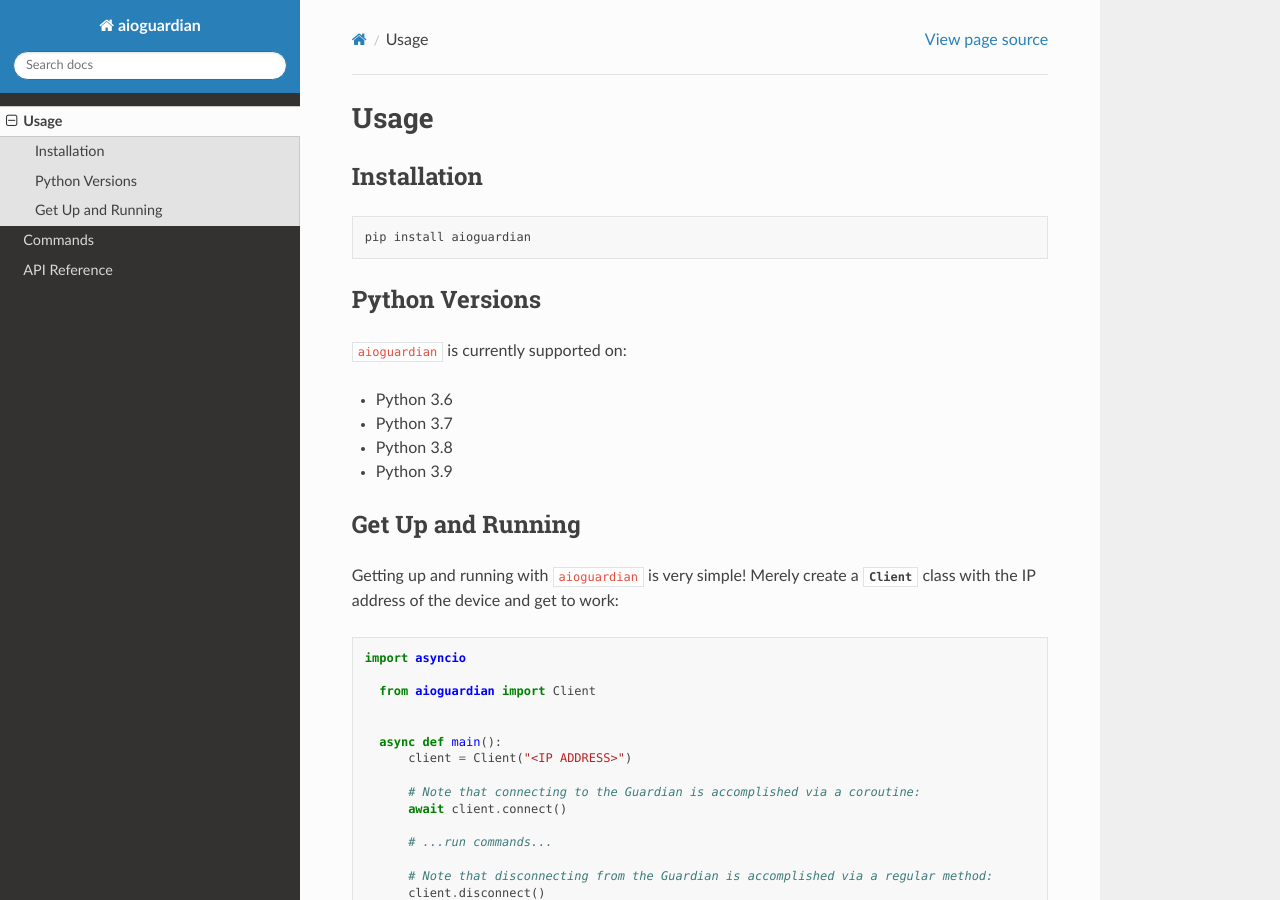
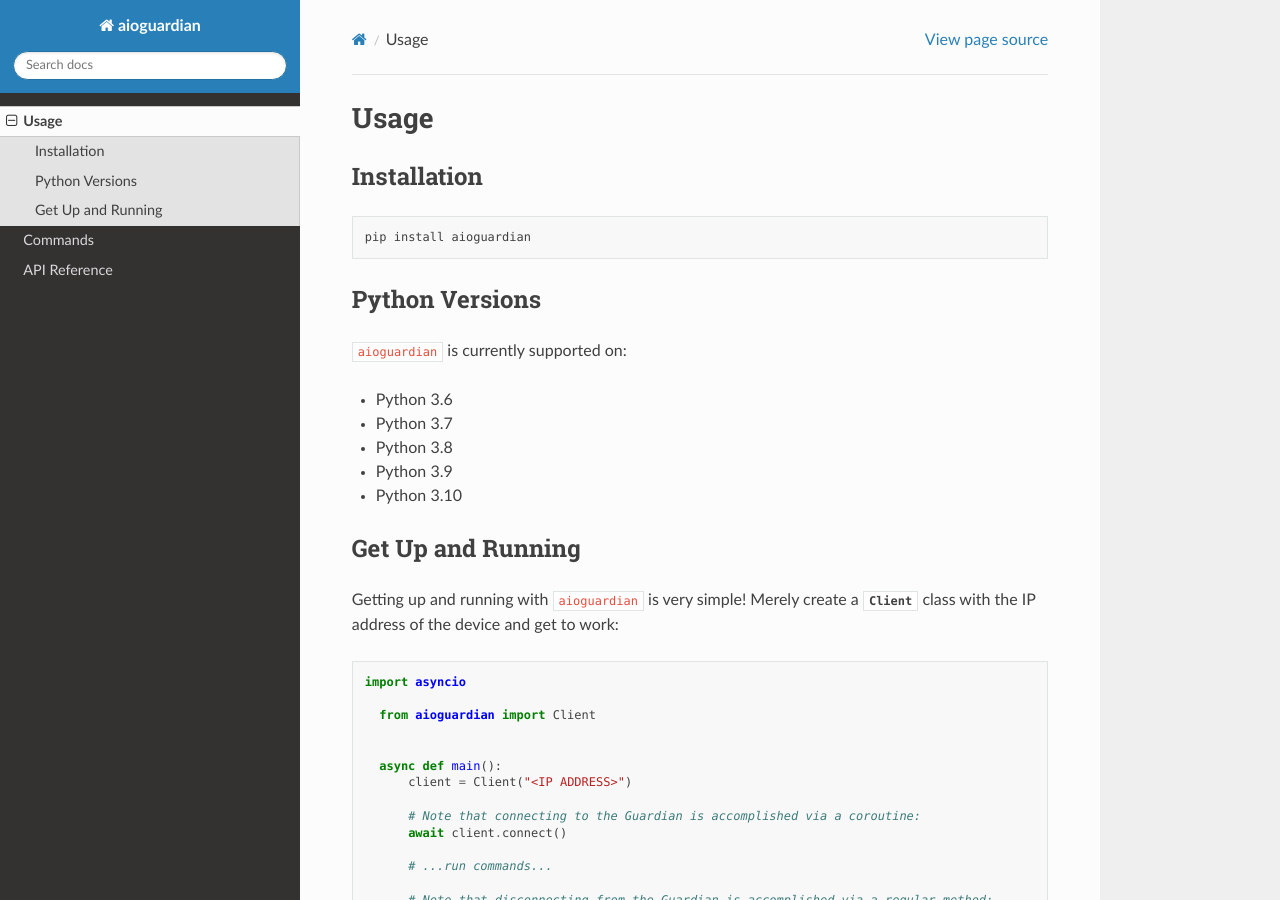
Before and after one commit to bachya/aioguardian, a Sphinx documentation site: the page built from docs/usage.rst, in a window 1280 px wide and 900 px high. Built offline with Sphinx 7.4.7 and the Read the Docs theme 2.0.0, drawn with Linux system fonts in a browser that asks for light colours.

Commit message:
Add Python 3.10 support

```diff
--- a/docs/usage.rst
+++ b/docs/usage.rst
@@ -18,6 +18,7 @@ Python Versions
 * Python 3.7
 * Python 3.8
 * Python 3.9
+* Python 3.10
 
 Get Up and Running
 ------------------
--- a/pyproject.toml
+++ b/pyproject.toml
@@ -53,6 +53,7 @@ classifiers = [
     "Programming Language :: Python :: 3.7",
     "Programming Language :: Python :: 3.8",
     "Programming Language :: Python :: 3.9",
+    "Programming Language :: Python :: 3.10",
     "Programming Language :: Python :: Implementation :: CPython",
     "Programming Language :: Python :: Implementation :: PyPy",
 ]
```
Also changed, not shown: README.md (+1 -0 lines), 1 other file.
